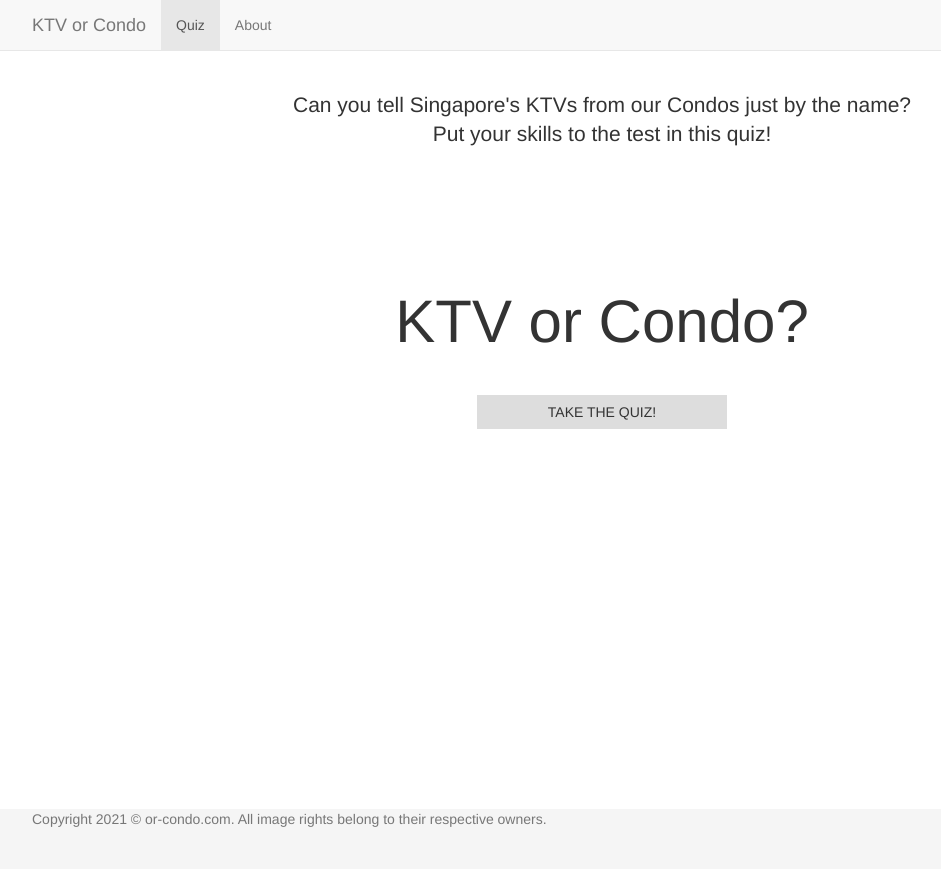
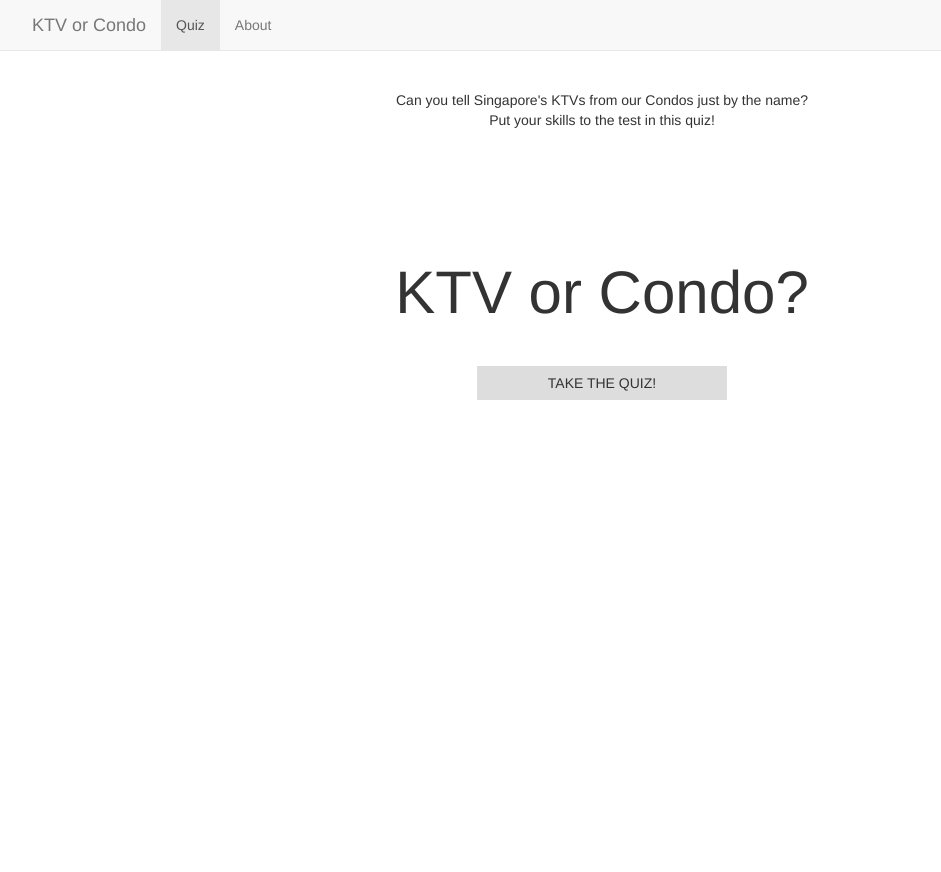
Before and after one commit to andre-low/ktv.or-condo.com, a plain HTML site: page index.html in a window 1280 px wide. Shown: the whole page, without its empty margins (38-979 px from the left). After the commit the page ends 800 px from the top, so only its background shows below. Drawn offline with nearby package versions, Linux system fonts and the light colour scheme.

Commit message:
Removed footer

```diff
--- a/index.html
+++ b/index.html
@@ -73,17 +73,11 @@
 
     <div class="container">
         <div class="starter-template">
-            <p class="lead">Can you tell Singapore's KTVs from our Condos just by the name?<br> Put your skills to the
+            <p>Can you tell Singapore's KTVs from our Condos just by the name?<br>Put your skills to the
                 test in this quiz!</p>
             <div id="quiz"></div>
         </div>
     </div><!-- /.container -->
-
-    <footer class="footer">
-        <div class="container">
-            <p class="text-muted">Copyright 2021 &copy; or-condo.com. All image rights belong to their respective owners.</p>
-        </div>
-    </footer>
 
     <!-- Bootstrap core JavaScript
     ================================================== -->
--- a/style.css
+++ b/style.css
@@ -1,16 +1,7 @@
-html {
-  position: relative;
-  min-height: 100%;
-}
 body {
   padding-top: 50px;
-  margin-bottom: 60px;
 }
 .starter-template {
   padding: 40px 15px;
   text-align: center;
 }
-.footer {
-  height: 60px;
-  background-color: #f5f5f5;
-}
```
Also changed, not shown: about.html (+0 -7 lines).
